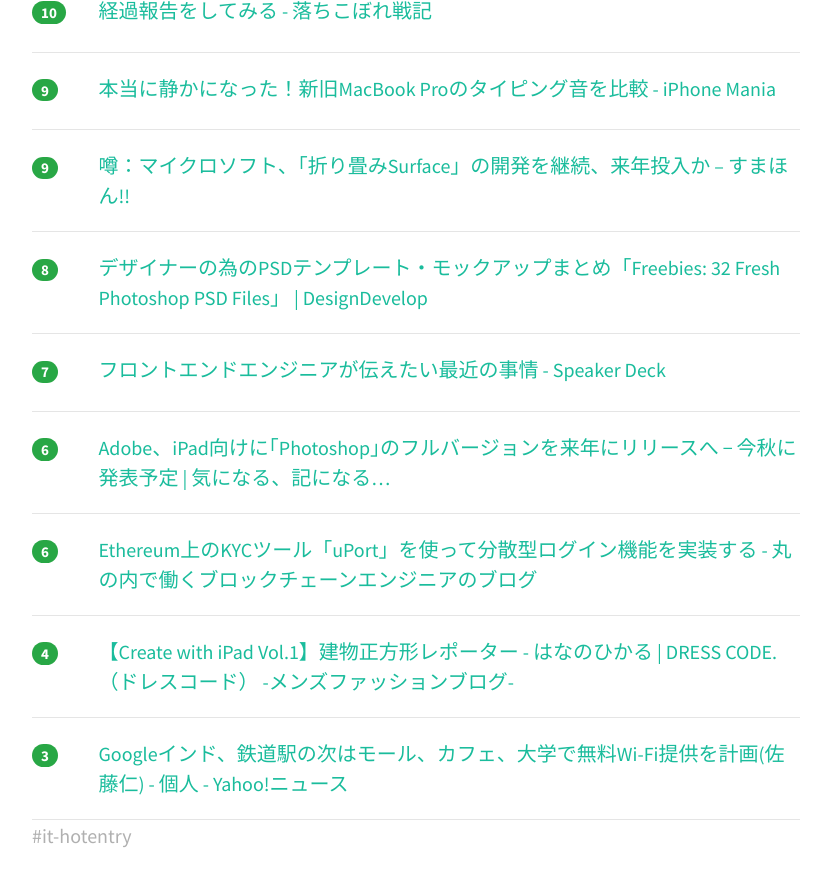
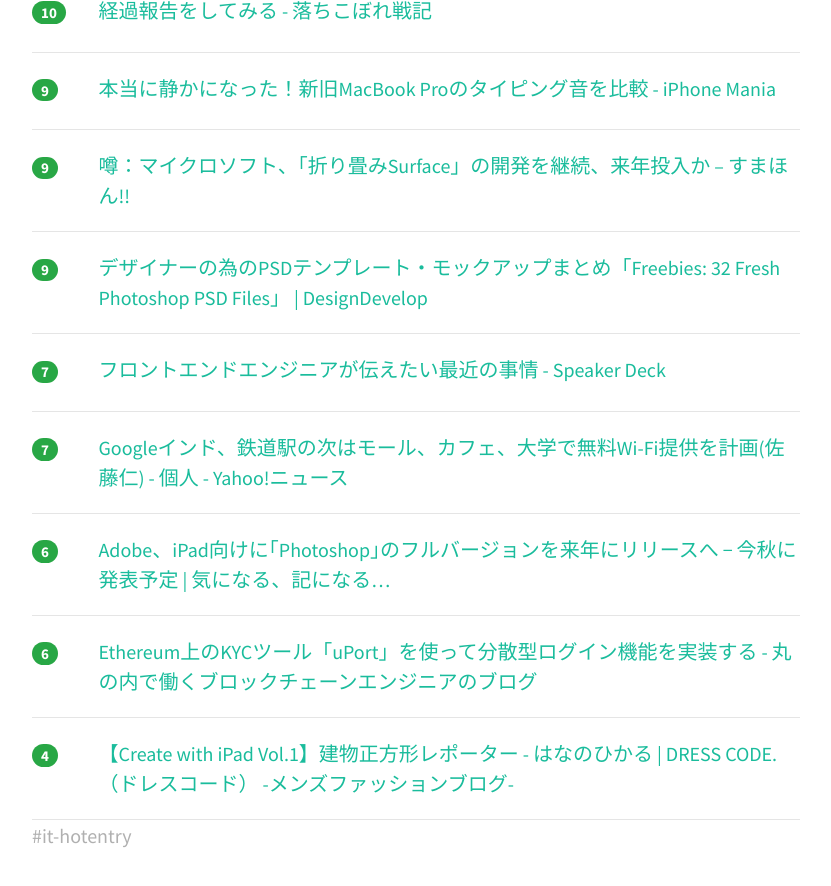
Before and after one commit to yatta47/hatena-matome-site, a Jekyll site: the page built from _posts/2018-07-16-hatena.md, in a window 1280 px wide and 900 px high, scrolled down 603 px. Shown: the top 886 px of the window, without its empty margins (224-1055 px from the left). Built offline with Jekyll 4.4.1, drawn with Linux system fonts in a browser that asks for light colours; nearby versions of some CDN libraries; part of the change alters nothing that is shown.

Commit message:
Updated 2018-07-16

```diff
--- a/_posts/2018-07-16-hatena.md
+++ b/_posts/2018-07-16-hatena.md
@@ -1,7 +1,7 @@
 ---
 layout: post
 title:  "2018-07-16 はてぶIT"
-date:   2018-07-16 05:01:42
+date:   2018-07-16 06:01:08
 tags: [it-hotentry]
 ---
 11 件のデータあり
@@ -32,13 +32,18 @@ tags: [it-hotentry]
 </div>
 <hr>
 <div class="row">
-<div class="col-1"><span class="badge badge-pill badge-success h2">8</span></div>
+<div class="col-1"><span class="badge badge-pill badge-success h2">9</span></div>
 <div class="col-11"><a href='https://design-develop.net/design/photoshop-design/32-fresh-photoshop-psd-files.html' target='_blank'>デザイナーの為のPSDテンプレート・モックアップまとめ「Freebies: 32 Fresh Photoshop PSD Files」 | DesignDevelop</a></div>
 </div>
 <hr>
 <div class="row">
 <div class="col-1"><span class="badge badge-pill badge-success h2">7</span></div>
 <div class="col-11"><a href='https://speakerdeck.com/sottar/hurontoendoenziniagachuan-etaizui-jin-falseshi-qing?slide=35' target='_blank'>フロントエンドエンジニアが伝えたい最近の事情 - Speaker Deck</a></div>
+</div>
+<hr>
+<div class="row">
+<div class="col-1"><span class="badge badge-pill badge-success h2">7</span></div>
+<div class="col-11"><a href='https://news.yahoo.co.jp/byline/satohitoshi/20180714-00089386/' target='_blank'>Googleインド、鉄道駅の次はモール、カフェ、大学で無料Wi-Fi提供を計画(佐藤仁) - 個人 - Yahoo!ニュース</a></div>
 </div>
 <hr>
 <div class="row">
@@ -56,8 +61,3 @@ tags: [it-hotentry]
 <div class="col-11"><a href='https://www.fukulow.info/create-with-ipad01/' target='_blank'>【Create with iPad Vol.1】建物正方形レポーター - はなのひかる | DRESS CODE.（ドレスコード） -メンズファッションブログ-</a></div>
 </div>
 <hr>
-<div class="row">
-<div class="col-1"><span class="badge badge-pill badge-success h2">3</span></div>
-<div class="col-11"><a href='https://news.yahoo.co.jp/byline/satohitoshi/20180714-00089386/' target='_blank'>Googleインド、鉄道駅の次はモール、カフェ、大学で無料Wi-Fi提供を計画(佐藤仁) - 個人 - Yahoo!ニュース</a></div>
-</div>
-<hr>
```
